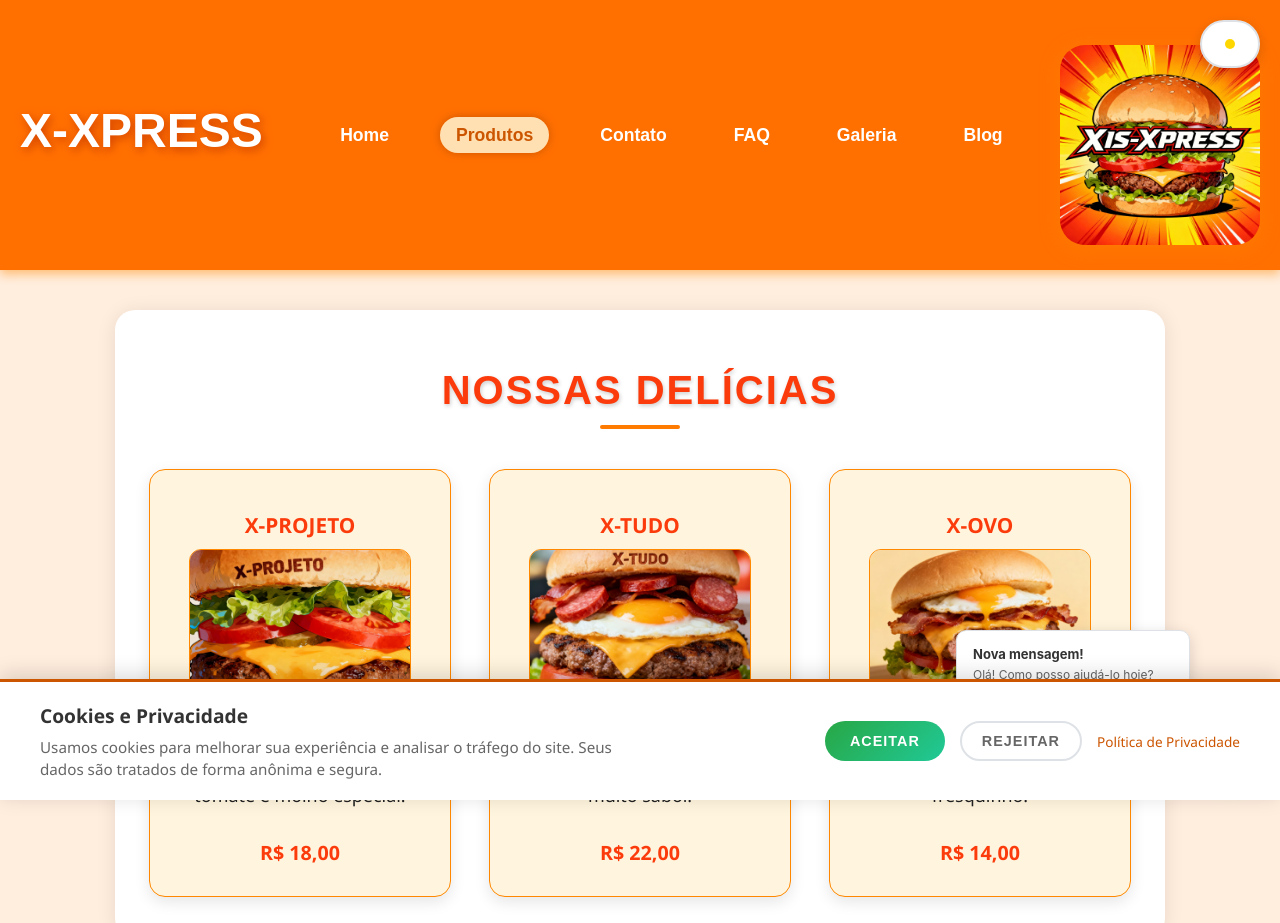
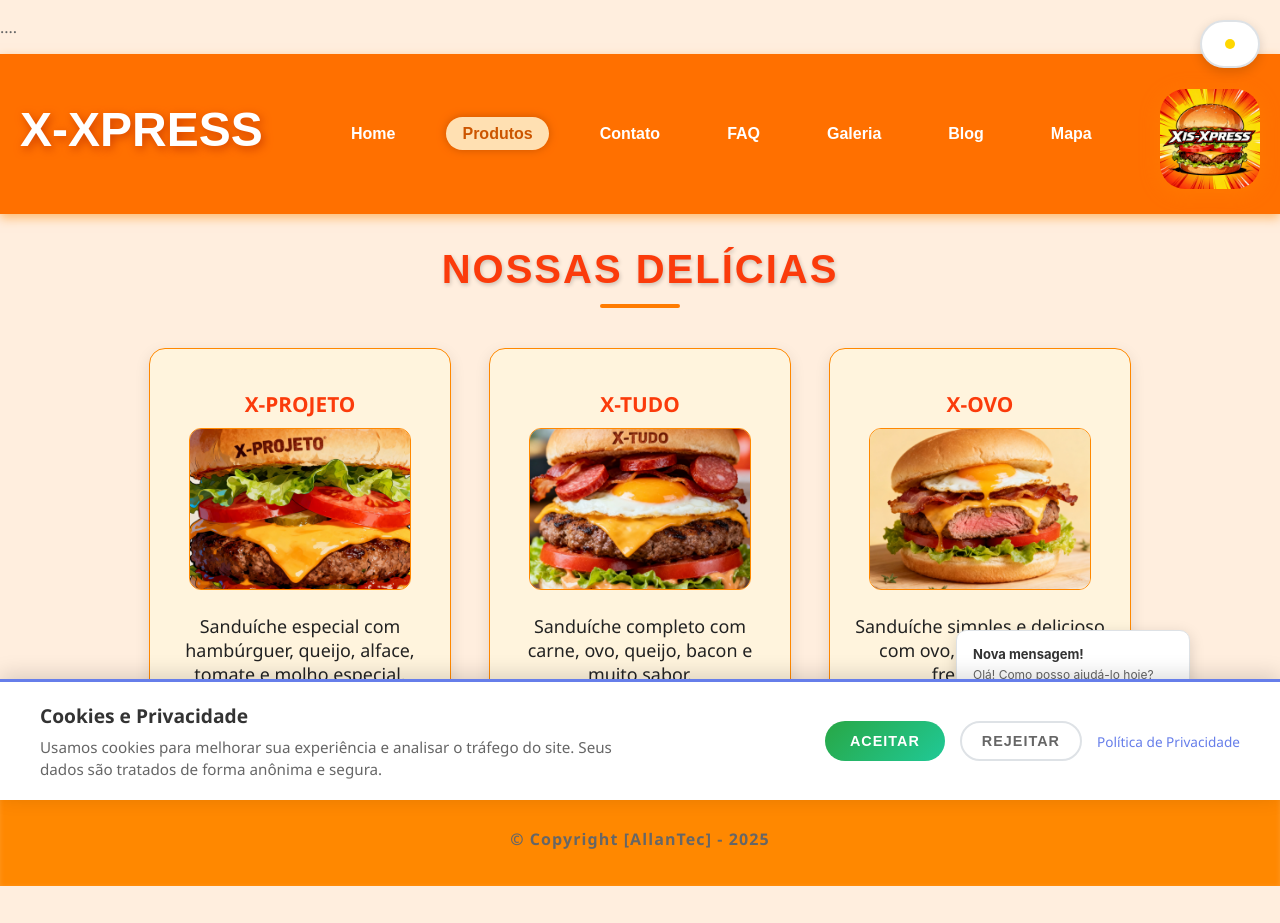
Before and after one commit to allanbik/xisxpress, a plain HTML site: page produtos.html in a window 1280 px wide. Shown: the top 923 px of the page. After the commit the page ends 886 px from the top, so only its background shows below. Drawn offline with Linux system fonts and the light colour scheme.

Commit message:
VERSAO 21.10.2025

```diff
--- a/blog.css
+++ b/blog.css
@@ -2,7 +2,7 @@
 * {
   box-sizing: border-box;
 }
-body {
+/*body {
   font-family: 'Segoe UI', Tahoma, Geneva, Verdana, sans-serif;
   margin: 0;
   background-color: #f8f9fa;
@@ -18,7 +18,26 @@
   align-items: center;
   justify-content: space-between;
   box-shadow: 0 4px 10px rgba(255,136,0,0.5);
+}*/
+
+header {
+  font-family: sans-serif;
+  background-color: #ff7000;
+  padding: 25px 20px;
+  display: flex;
+  flex-wrap: wrap;
+  align-items: center;
+  justify-content: space-between;
+  box-shadow: 0 4px 10px rgba(255,136,0,0.5);
 }
+
+body {
+    font-family: 'Segoe UI', Arial, sans-serif;
+    background: #ffeede;
+    margin: 0;
+    padding: 0;
+}
+
 
 .titulo-principal {
   font-size: 3em;
@@ -54,8 +73,8 @@
 
 #banner {
   width: 100%;
-  max-width: 200px;
-  margin-top: 20px;
+  max-width: 100px;
+  margin-top: 10px;
   border-radius: 25px;
   box-shadow: 0 4px 20px rgba(255, 136, 0, 0.4);
 }
--- a/faq_depoimentos.css
+++ b/faq_depoimentos.css
@@ -1,4 +1,4 @@
-body {
+/*body {
     font-family: 'Segoe UI', Arial, sans-serif;
     background: #ffeede;
     margin: 0;
@@ -22,7 +22,7 @@
   text-shadow: 2px 3px 10px #d04000;
   margin: 0 20px 10px 0;
   font-weight: 900;
-}
+}*/
 
 nav ul {
   display: flex;
@@ -47,14 +47,14 @@
   color: #cc5500;
   box-shadow: 0 0 8px #cc5500;
 }
-
+/*
 #banner {
   width: 100%;
   max-width: 200px;
   margin-top: 20px;
   border-radius: 25px;
   box-shadow: 0 4px 20px rgba(255, 136, 0, 0.4);
-}
+}*/
 
 .faq-section {
     background: #f8f9fa;
--- a/galeria.css
+++ b/galeria.css
@@ -9,12 +9,32 @@
   box-shadow: 0 4px 10px rgba(255,136,0,0.5);
 }
 
+body {
+    font-family: 'Segoe UI', Arial, sans-serif;
+    background: #ffeede;
+    margin: 0;
+    padding: 0;
+}
+
 .titulo-principal {
   font-size: 3em;
   color: #fff;
   text-shadow: 2px 3px 10px #d04000;
   margin: 0 20px 10px 0;
   font-weight: 900;
+}
+
+.titulo-principal-produtos {
+    text-align: center;
+    color: #fb3b0b;
+    font-size: 2.5em;
+    font-weight: 700;
+    text-transform: uppercase;
+    margin-bottom: 40px;
+    letter-spacing: 2px;
+    text-shadow: 1px 2px 4px rgba(0, 0, 0, 0.2);
+    font-family: 'Poppins', sans-serif;
+    position: relative;
 }
 
 nav ul {
@@ -43,8 +63,8 @@
 
 #banner {
   width: 100%;
-  max-width: 200px;
-  margin-top: 20px;
+  max-width: 100px;
+  margin-top: 10px;
   border-radius: 25px;
   box-shadow: 0 4px 20px rgba(255, 136, 0, 0.4);
 }
--- a/mapa.js
+++ b/mapa.js
@@ -11,22 +11,12 @@
     {
         id: 'unidade1',
         nome: 'Unidade Centro',
-        lat: -25.4284,  // Latitude - ALTERE para sua localização real
-        lng: -49.2733,  // Longitude - ALTERE para sua localização real
+        lat: -24.946574679793617,  // Latitude - ALTERE para sua localização real
+        lng: -53.48328994623721,  // Longitude - ALTERE para sua localização real
         endereco: 'Rua Exemplo, 123<br>Centro - Curitiba/PR',
         telefone: '+5541999998888',
         horario: 'Seg-Sex: 8h-18h | Sáb: 8h-14h',
         descricao: 'Nossa unidade principal no centro da cidade.'
-    },
-    {
-        id: 'unidade2',
-        nome: 'Unidade Batel',
-        lat: -25.4195,
-        lng: -49.2646,
-        endereco: 'Av. do Batel, 456<br>Batel - Curitiba/PR',
-        telefone: '+5541888887777',
-        horario: 'Seg-Sex: 9h-19h | Sáb: 9h-15h',
-        descricao: 'Unidade moderna com estacionamento amplo.'
     }
     // Adicione mais unidades conforme necessário
 ];
--- a/produtos.html
+++ b/produtos.html
@@ -5,10 +5,11 @@
   <meta charset="UTF-8">
   <meta name="viewport" content="width=device-width, initial-scale=1.0">
   <title>Produtos - X-XPRESS</title>
+  <P>....</P>
+  <link rel="icon" href="imagens/X-XPRESS.png">
   <link rel="stylesheet" href="reset.css">
   <link rel="stylesheet" href="dark_mode.css">
-  <link rel="stylesheet" href="style-produtos.css">
-  <link rel="icon" href="imagens/X-XPRESS.png">
+  <link rel="stylesheet" href="style-home.css">
   <link rel="stylesheet" href="chatbot.css">
   <link rel="stylesheet" href="cookie_consent_css.css">
   <!-- Botão Flutuante do Chat -->
@@ -119,6 +120,7 @@
         <li><a href="faq-section.html">FAQ</a></li>
         <li><a href="galeria.html">Galeria</a></li>
         <li><a href="blog.html">Blog</a></li>
+        <li><a href="mapa.html">Mapa</a></li>
       </ul>
     </nav>
     <img id="banner" src="imagens/X-XPRESS.png" alt="Banner oficial da X-XPRESS" />
@@ -152,6 +154,7 @@
   <script src="dark_mode.js"></script>
   <script src="chatbot.js"></script>
   <script src="analytics_setup.js"></script>
+  <script src="mapa.js"></script>
 </body>
 
 </html>
--- a/style-contato.css
+++ b/style-contato.css
@@ -1,20 +1,3 @@
-body {
-    font-family: 'Segoe UI', Arial, sans-serif;
-    background: #ffeede;
-    margin: 0;
-    padding: 0;
-}
-
-header {
-  font-family: 'Segoe UI', Arial, sans-serif;
-  background-color: #ff7000;
-  padding: 25px 20px;
-  display: flex;
-  flex-wrap: wrap;
-  align-items: center;
-  justify-content: space-between;
-  box-shadow: 0 4px 10px rgba(255,136,0,0.5);
-}
 
 .titulo-principal {
   font-size: 3em;
@@ -46,14 +29,6 @@
   background-color: #ffe0b2;
   color: #cc5500;
   box-shadow: 0 0 8px #cc5500;
-}
-
-#banner {
-  width: 100%;
-  max-width: 200px;
-  margin-top: 20px;
-  border-radius: 25px;
-  box-shadow: 0 4px 20px rgba(255, 136, 0, 0.4);
 }
 
 main {
--- a/style-home.css
+++ b/style-home.css
@@ -8,6 +8,14 @@
   justify-content: space-between;
   box-shadow: 0 4px 10px rgba(255,136,0,0.5);
 }
+
+body {
+    font-family: 'Segoe UI', Arial, sans-serif;
+    background: #ffeede;
+    margin: 0;
+    padding: 0;
+}
+
 
 .titulo-principal {
   font-size: 3em;
@@ -29,7 +37,7 @@
   text-decoration: none;
   color: #fff;
   font-weight: 700;
-  font-size: 1.1em;
+  font-size: 1.0em;
   padding: 8px 16px;
   border-radius: 20px;
   transition: background-color 0.4s ease, color 0.4s ease;
@@ -43,10 +51,84 @@
 
 #banner {
   width: 100%;
-  max-width: 200px;
-  margin-top: 20px;
+  max-width: 100px;
+  margin-top: 10px;
   border-radius: 25px;
   box-shadow: 0 4px 20px rgba(255, 136, 0, 0.4);
+}
+
+
+.titulo-principal-produtos {
+    text-align: center;
+    color: #fb3b0b;
+    font-size: 2.5em;
+    font-weight: 700;
+    text-transform: uppercase;
+    margin-bottom: 40px;
+    letter-spacing: 2px;
+    text-shadow: 1px 2px 4px rgba(0, 0, 0, 0.2);
+    font-family: 'Poppins', sans-serif;
+    position: relative;
+}
+
+.titulo-principal-produtos::after {
+    content: "";
+    display: block;
+    width: 80px;
+    height: 4px;
+    background-color: #ff7b00;
+    margin: 12px auto 0;
+    border-radius: 2px;
+}
+
+ul.produtos {
+    display: flex;
+    gap: 38px;
+    justify-content: center;
+    flex-wrap: wrap;
+    list-style: none;
+    padding: 0;
+}
+
+ul.produtos li {
+    background: #fff4dd;
+    border: 1px solid #ff8800;
+    border-radius: 16px;
+    padding: 20px;
+    width: 260px;
+    display: flex;
+    flex-direction: column;
+    align-items: center;
+    text-align: center;
+}
+
+ul.produtos li h3 {
+    color: #fb3b0b;
+    font-size: 1.3em;
+    margin-bottom: 10px;
+}
+
+ul.produtos li img {
+    display: block;
+    width: 100%;
+    max-width: 220px;
+    height: 160px;
+    object-fit: cover;
+    border-radius: 12px;
+    border: 1px solid #ff8800;
+    margin-bottom: 12px;
+}
+
+.produto-descricao {
+    font-size: 1.12em;
+    margin: 12px 0;
+    color: #222;
+}
+.produto-preco {
+    color: #fb3b0b;
+    font-size: 1.23em;
+    font-weight: bold;
+    margin-bottom: 10px;
 }
 
 .principal {
```
Also changed, not shown: blog.html (+4 -0 lines), contato.html (+4 -0 lines), faq-section.html (+4 -0 lines), galeria.html (+5 -2 lines), index.html (+25 -22 lines), mapa.html (+28 -35 lines).
